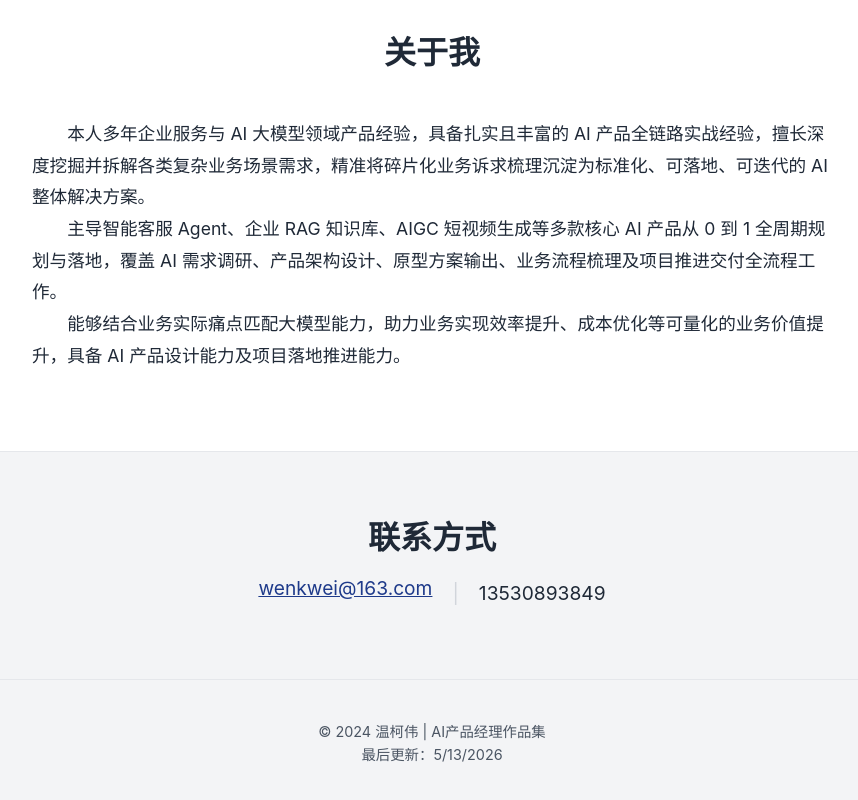
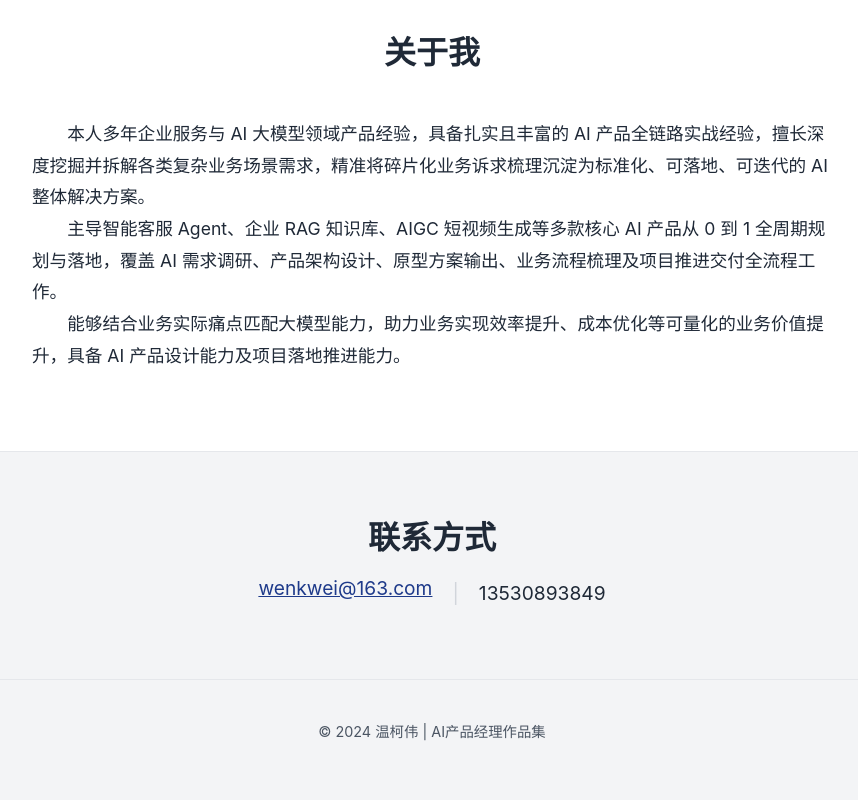
Before and after one commit to wenkwei/portfolio, a plain HTML site: page index.html in a window 1280 px wide. Shown: the part 2094-2894 px from the top of the page, without its empty margins (208-1066 px from the left). Drawn offline with Linux system fonts and the light colour scheme.

Commit message:
去掉最后更新日期

```diff
--- a/index.html
+++ b/index.html
@@ -599,7 +599,6 @@
     <!-- 底部 -->
     <footer>
         <p>© 2024 温柯伟 | AI产品经理作品集</p>
-        <p>最后更新：<span id="update-date"></span></p>
     </footer>
 
     <!-- ============ 模态框：项目一 企业智能知识库(RAG) ============ -->
@@ -826,9 +825,6 @@
     </div>
 
     <script>
-        // 动态日期
-        document.getElementById('update-date').innerText = new Date().toLocaleDateString();
-
         // 新增：监听滚动显示/隐藏返回顶部按钮
         const backToTopBtn = document.getElementById('backToTop');
         window.onscroll = function() {
```
